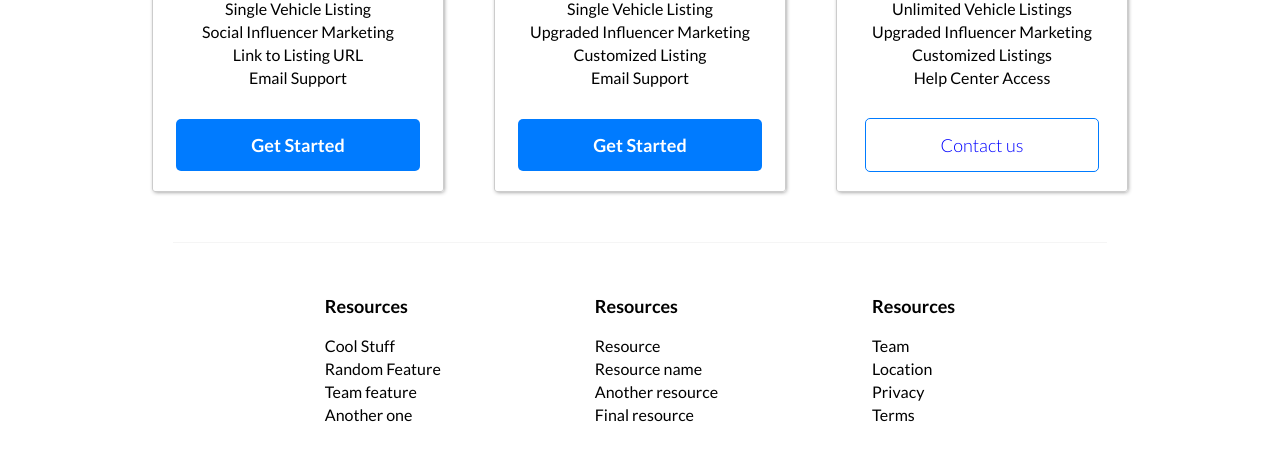
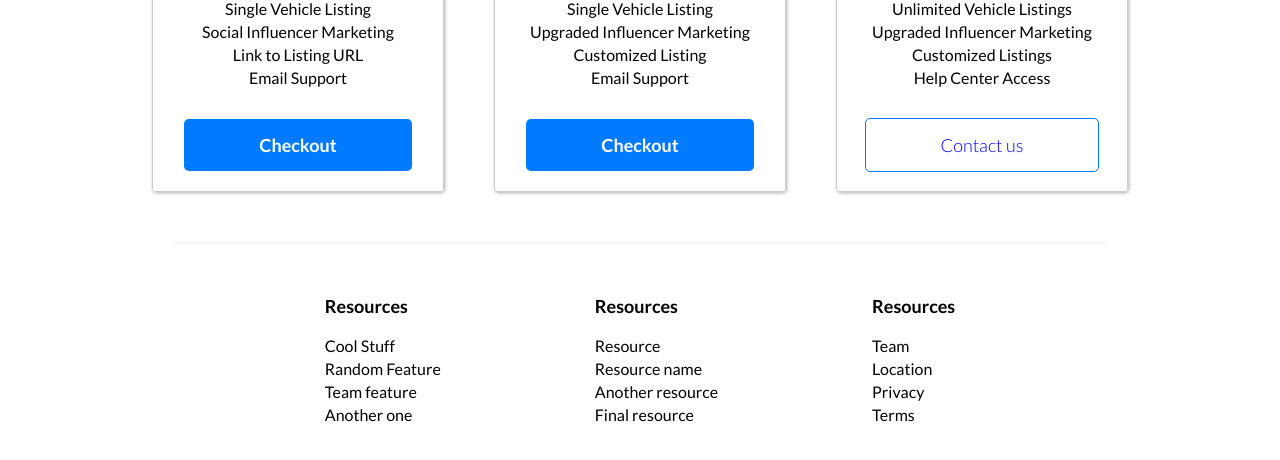
Before and after one commit to up-shift/motolanding, a website: page pricing.html in a window 1280 px wide. Shown: the part 454-914 px from the top of the page. Drawn offline with Linux system fonts and the light colour scheme.

Commit message:
update blue button

```diff
--- a/pricing.html
+++ b/pricing.html
@@ -41,7 +41,7 @@
                     <li>Link to Listing URL</li>
                     <li>Email Support</li>
                 </ul>
-                <a href="https://demo.motodex.co/register?level=01" class="blue-button">Get Started</a>
+                <a href="https://demo.motodex.co/register?level=01" class="blue-button">Checkout</a>
             </div>
 
             <div class="colum">
@@ -54,7 +54,7 @@
                     <li>Customized Listing</li>
                     <li>Email Support</li>
                 </ul>
-                <a href="https://demo.motodex.co/register?level=02" class="blue-button">Get Started</a>
+                <a href="https://demo.motodex.co/register?level=02" class="blue-button">Checkout</a>
             </div>
 
             <div class="colum">
```
